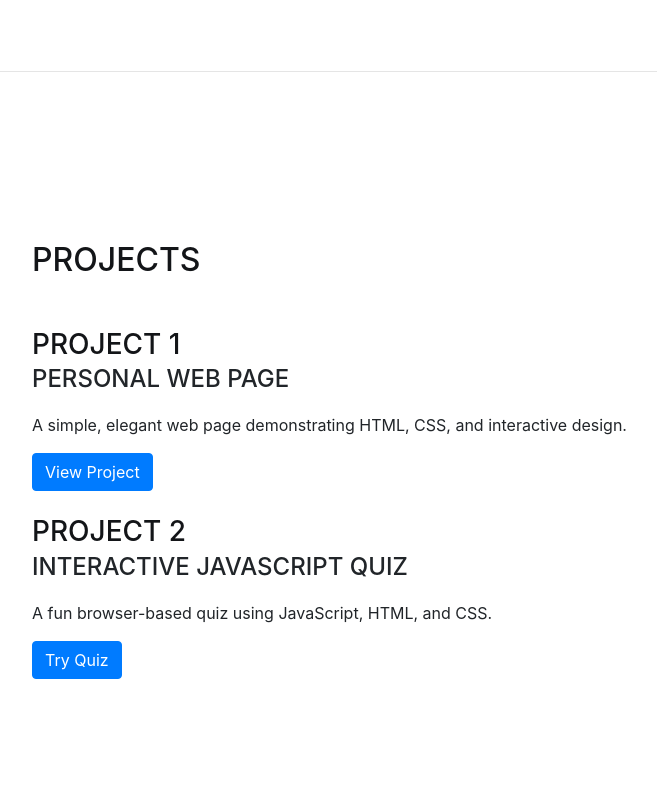
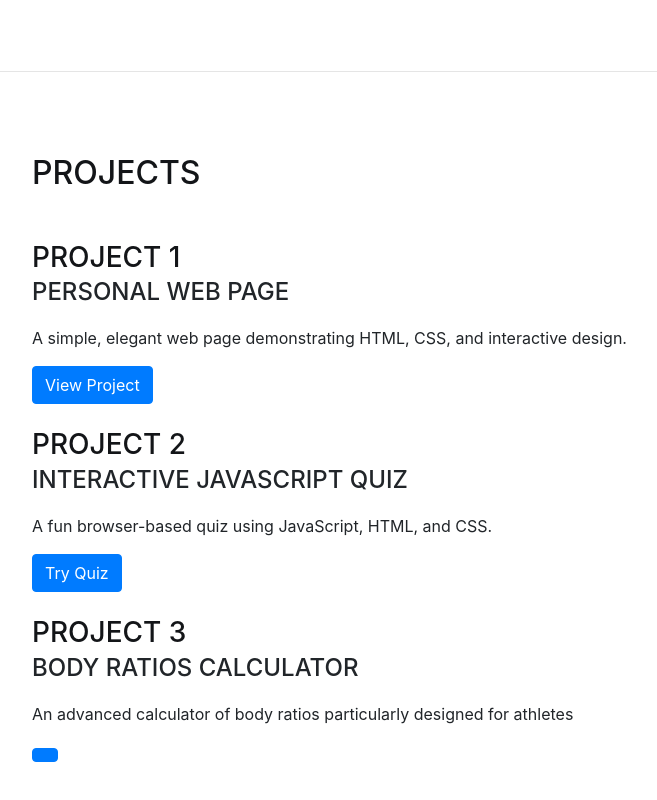
Before and after one commit to taimoormufti11/taimoormufti11, a website with bundled scripts: page index.html in a window 1280 px wide. Shown: the part 4734-5534 px from the top of the page, without its empty margins (288-945 px from the left). Built offline with nearby package versions, Linux system fonts and the light colour scheme; a web font is replaced by a local one.

Commit message:
Update index.html

```diff
--- a/index.html
+++ b/index.html
@@ -196,6 +196,16 @@
       </div>
     </div>
 
+        <div class="resume-item d-flex flex-column flex-md-row justify-content-between mb-4">
+      <div class="resume-content">
+        <h3 class="mb-0">Project 3</h3>
+        <div class="subheading mb-3">Body ratios calculator</div>
+        <p>An advanced calculator of body ratios particularly designed for athletes</p>
+        <a href="https://rawcdn.githack.com/taimoormufti11/taimoormufti11/7528eb104f68a08d0f002fe7920c98b2f7987355/index.html.html" target="_blank" class="btn btn-primary">
+        </a>
+      </div>
+    </div>
+
   </div>
 </section>
 
```
